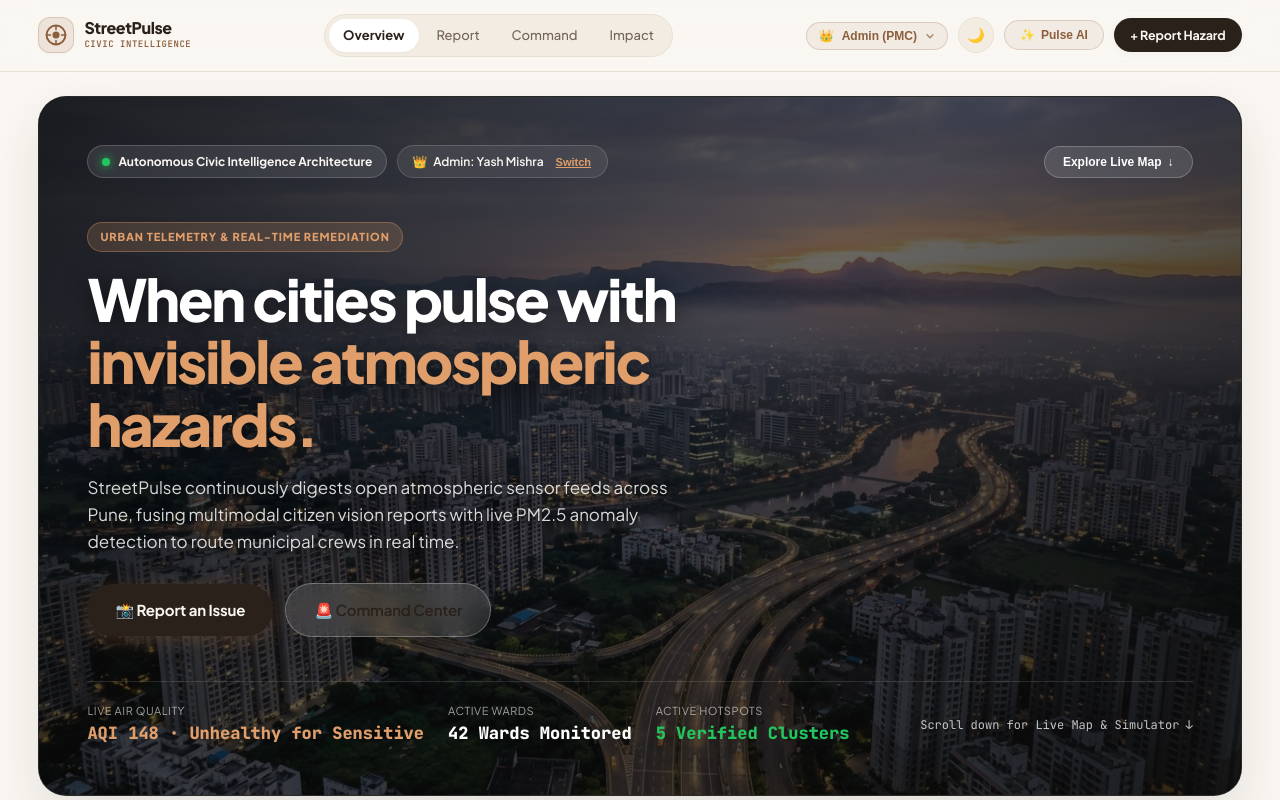
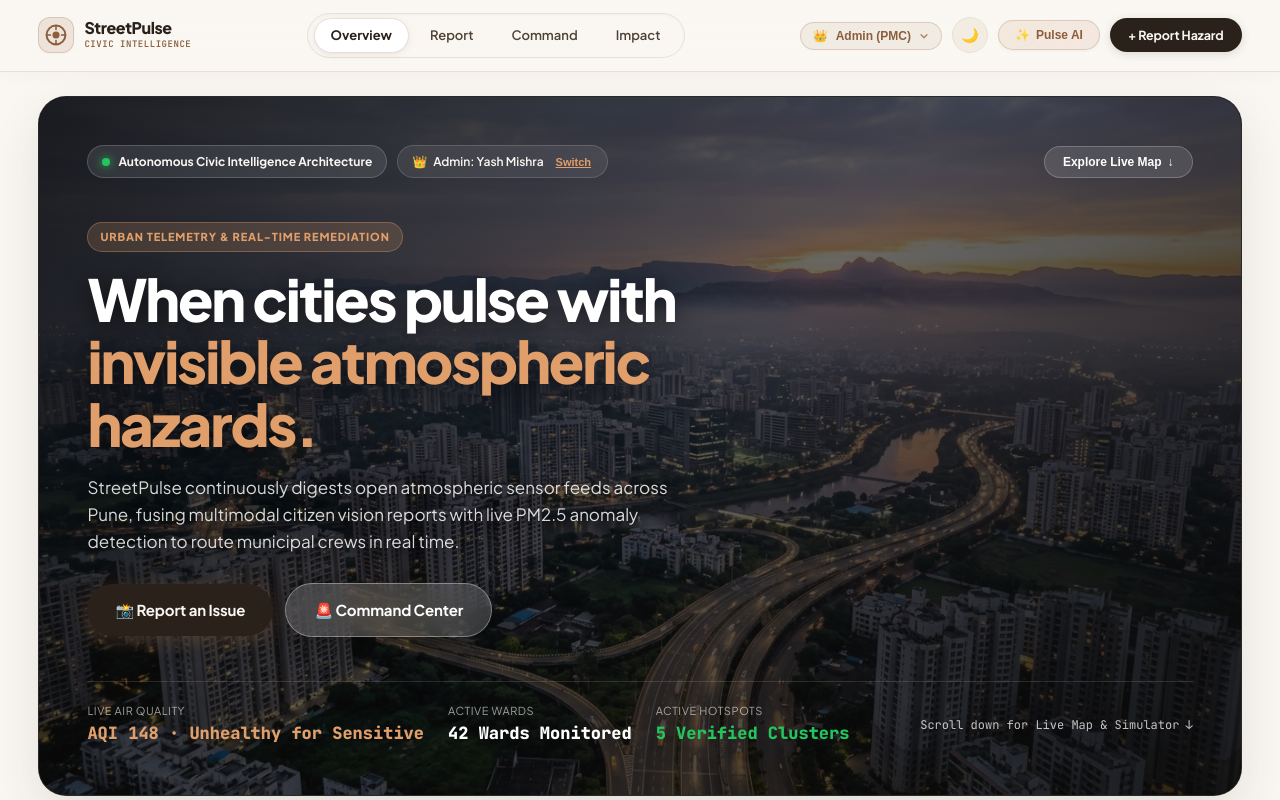
Before and after one commit to notyashXD/PulseStreetAI, a Next.js app: page / in a window 1280 px wide. Shown: the top 800 px of the page. Built offline with nearby package versions, Linux system fonts and the light colour scheme; no server answers.

Commit message:
Elevate Navbar aesthetics and improve hero Command Center button visibility

```diff
--- a/app/globals.css
+++ b/app/globals.css
@@ -277,13 +277,13 @@ a {
 
 .btn-secondary {
   background: var(--bg-elevated);
-  color: var(--text-primary) !important;
+  color: var(--text-primary);
   border: 1px solid var(--border-primary);
 }
 .btn-secondary:hover:not(:disabled) {
   background: var(--bg-hover);
   border-color: var(--border-hover);
-  color: var(--text-primary) !important;
+  color: var(--text-primary);
 }
 
 .btn-accent {
--- a/app/page.tsx
+++ b/app/page.tsx
@@ -370,14 +370,19 @@ export default function HomePage() {
               </Link>
               <Link
                 href="/command"
-                className="btn btn-secondary btn-lg"
+                className="btn btn-lg"
                 style={{
-                  background: "rgba(255, 255, 255, 0.12)",
+                  background: "rgba(255, 255, 255, 0.16)",
                   color: "#FFFFFF",
-                  borderColor: "rgba(255, 255, 255, 0.28)",
-                  backdropFilter: "blur(10px)",
+                  border: "1.5px solid rgba(255, 255, 255, 0.35)",
+                  backdropFilter: "blur(16px)",
+                  WebkitBackdropFilter: "blur(16px)",
                   padding: "14px 28px",
                   fontSize: "15px",
+                  fontWeight: 700,
+                  boxShadow: "0 4px 24px rgba(0, 0, 0, 0.3)",
+                  letterSpacing: "-0.01em",
+                  transition: "all 0.2s cubic-bezier(0.16, 1, 0.3, 1)",
                 }}
               >
                 🚨 Command Center
--- a/components/layout/Navbar.tsx
+++ b/components/layout/Navbar.tsx
@@ -52,8 +52,9 @@ export default function Navbar() {
       alignItems: "center",
       padding: "0 clamp(20px, 3vw, 48px)",
       borderBottom: "1px solid var(--border-primary)",
-      backdropFilter: "blur(16px)",
-      WebkitBackdropFilter: "blur(16px)",
+      backdropFilter: "blur(20px) saturate(1.2)",
+      WebkitBackdropFilter: "blur(20px) saturate(1.2)",
+      boxShadow: "0 2px 20px -2px rgba(42, 33, 27, 0.04)",
     }}>
       <div style={{
         maxWidth: "var(--container-width)",
@@ -100,10 +101,11 @@ export default function Navbar() {
         <div style={{
           display: "flex",
           gap: "4px",
-          background: "var(--bg-elevated)",
-          padding: "4px",
+          background: "var(--bg-canvas)",
+          padding: "4px 6px",
           borderRadius: "var(--radius-full)",
           border: "1px solid var(--border-primary)",
+          boxShadow: "inset 0 1px 3px rgba(42, 33, 27, 0.04)",
         }}>
           {NAV_ITEMS.map(({ label, href, badge }) => {
             const isActive = pathname === href || (href !== "/" && pathname.startsWith(href));
@@ -115,13 +117,14 @@ export default function Navbar() {
                   display: "inline-flex",
                   alignItems: "center",
                   gap: "6px",
-                  padding: "6px 14px",
+                  padding: "6px 16px",
                   borderRadius: "var(--radius-full)",
                   fontSize: "13px",
-                  fontWeight: isActive ? 700 : 500,
-                  color: isActive ? "var(--text-primary)" : "var(--text-muted)",
-                  background: isActive ? "var(--bg-surface)" : "transparent",
-                  boxShadow: isActive ? "var(--shadow-xs)" : "none",
+                  fontWeight: isActive ? 700 : 600,
+                  color: isActive ? "var(--text-primary)" : "var(--text-secondary)",
+                  background: isActive ? "var(--bg-card)" : "transparent",
+                  border: isActive ? "1px solid var(--border-primary)" : "1px solid transparent",
+                  boxShadow: isActive ? "0 2px 8px rgba(42, 33, 27, 0.06), 0 1px 2px rgba(42, 33, 27, 0.04)" : "none",
                   transition: "all 0.2s cubic-bezier(0.16, 1, 0.3, 1)",
                   textDecoration: "none",
                 }}
@@ -130,10 +133,11 @@ export default function Navbar() {
                 {badge && !isAdmin && (
                   <span style={{
                     fontSize: "9px",
-                    fontWeight: 700,
-                    padding: "1px 5px",
+                    fontWeight: 800,
+                    padding: "1px 6px",
                     borderRadius: "var(--radius-full)",
-                    background: "rgba(140, 94, 60, 0.12)",
+                    background: "var(--accent-bg)",
+                    border: "1px solid var(--accent-border)",
                     color: "var(--accent)",
                   }}>
                     {badge}
@@ -328,16 +332,16 @@ export default function Navbar() {
               display: "inline-flex",
               alignItems: "center",
               gap: "6px",
-              padding: "7px 15px",
+              padding: "7px 16px",
               borderRadius: "var(--radius-full)",
               fontSize: "12px",
               fontWeight: 700,
-              background: copilotOpen ? "var(--accent)" : "rgba(140, 94, 60, 0.08)",
+              background: copilotOpen ? "var(--accent)" : "linear-gradient(135deg, rgba(201, 138, 91, 0.14) 0%, rgba(182, 85, 69, 0.1) 100%)",
               border: `1px solid ${copilotOpen ? "var(--accent)" : "var(--accent-border)"}`,
               color: copilotOpen ? "#FFFFFF" : "var(--accent)",
               cursor: "pointer",
               transition: "all 0.2s cubic-bezier(0.16, 1, 0.3, 1)",
-              boxShadow: copilotOpen ? "0 2px 8px rgba(140, 94, 60, 0.25)" : "none",
+              boxShadow: copilotOpen ? "0 2px 10px rgba(140, 94, 60, 0.3)" : "0 1px 3px rgba(140, 94, 60, 0.08)",
             }}
           >
             <span>✨</span>
@@ -349,11 +353,11 @@ export default function Navbar() {
             href="/report"
             className="btn btn-primary btn-sm"
             style={{
-              padding: "7px 16px",
+              padding: "7px 18px",
               borderRadius: "var(--radius-full)",
               fontSize: "12.5px",
               fontWeight: 700,
-              boxShadow: "var(--shadow-sm)",
+              boxShadow: "0 2px 10px rgba(42, 33, 27, 0.15)",
             }}
           >
             + Report Hazard
```
